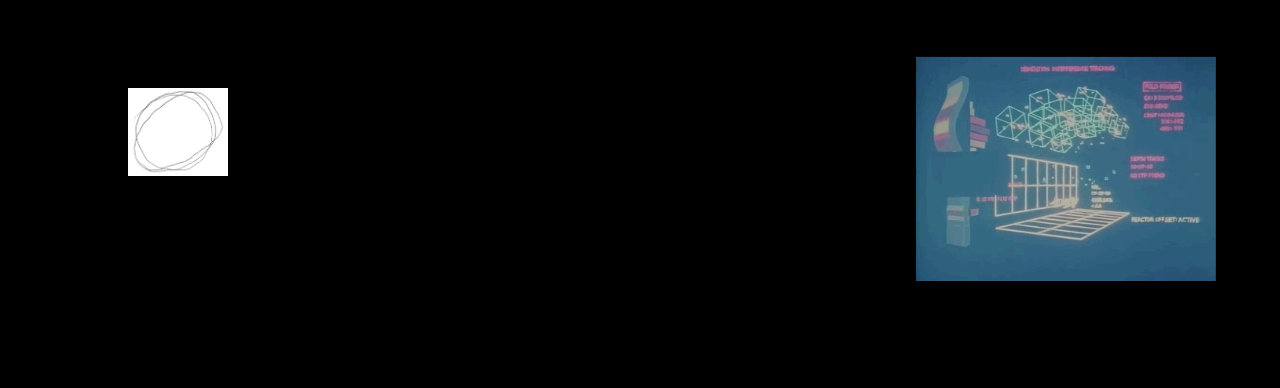
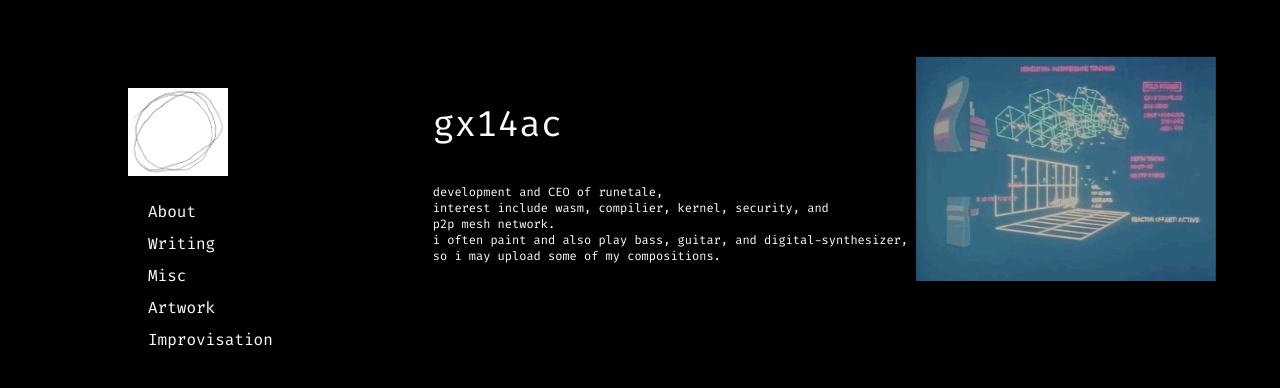
Before and after one commit to gx14ac/gx14ac, a Next.js app: page / in a window 1280 px wide. Shown: the top 388 px of the page. Built offline with nearby package versions, Linux system fonts and the light colour scheme.

Commit message:
added new style

```diff
--- a/styles/globals.css
+++ b/styles/globals.css
@@ -1,3 +1,10 @@
 @tailwind base;
+
+@layer base {
+    html {
+        @apply text-white;
+    }
+}
+
 @tailwind components;
 @tailwind utilities;
--- a/tailwind.config.js
+++ b/tailwind.config.js
@@ -7,6 +7,9 @@ module.exports = {
   ],
   theme: {
     extend: {
+      backgroundImage: {
+        'hack': "url('/assets/test.gif')"
+      },
       fontFamily: {
         FiraCode: ['Fira Code', 'monospace'],
       }
```
